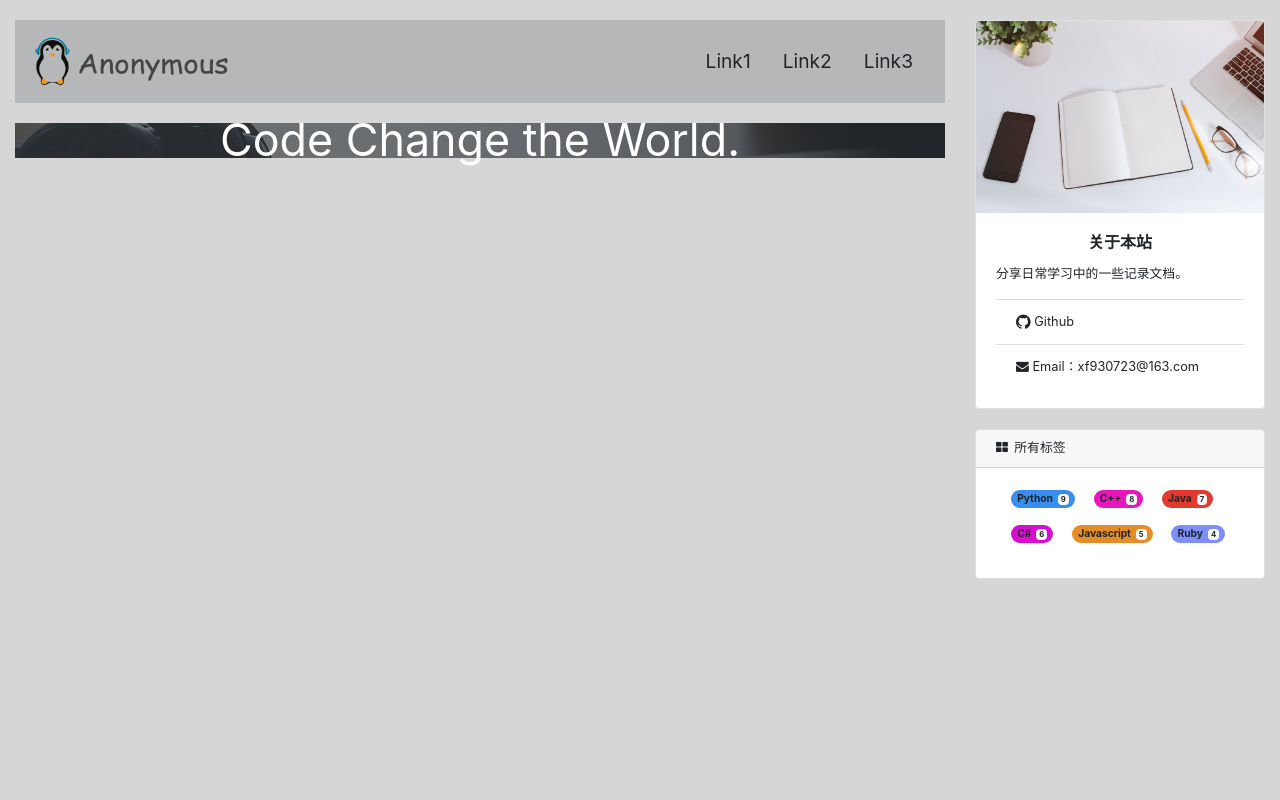
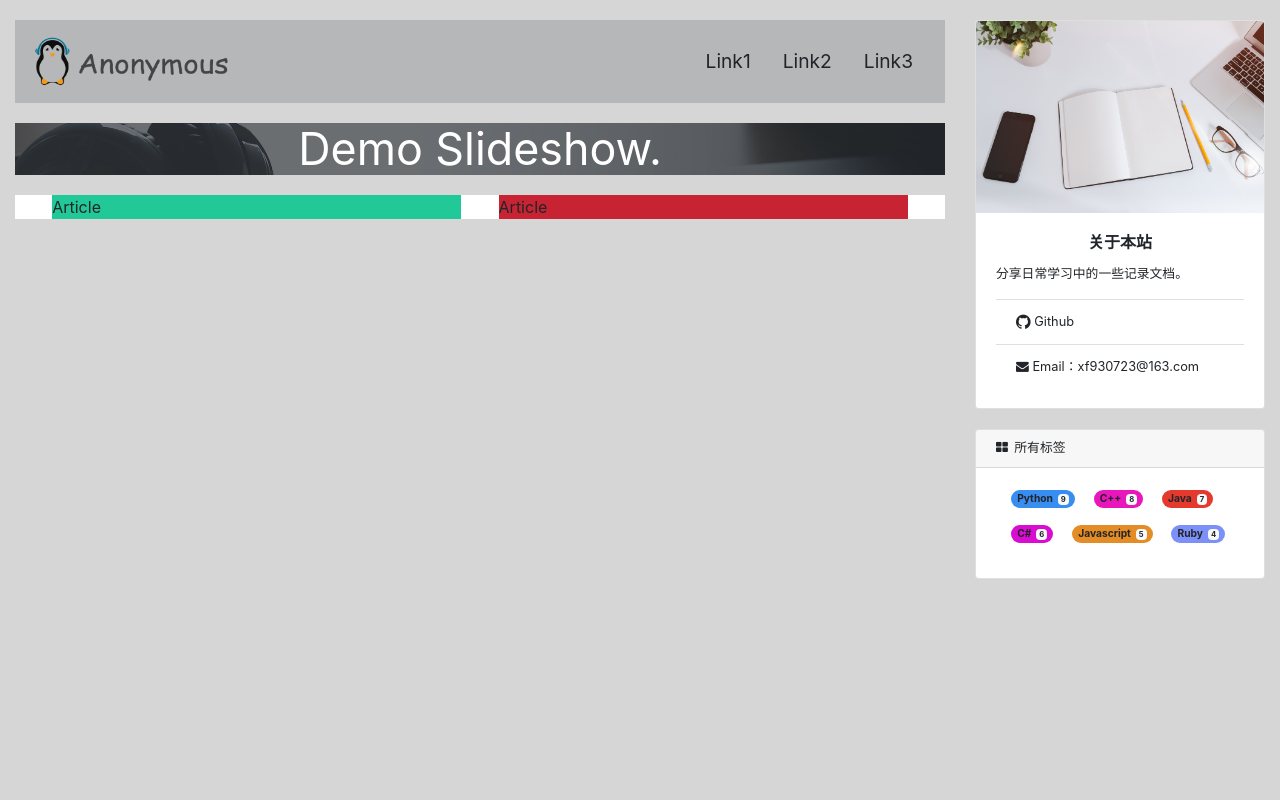
Before and after one commit to AnonymousXF/BlogV2.0, a Python web app: template app/templates/index.html in a window 1280 px wide. Run offline with Jinja, Linux system fonts and the light colour scheme; the template is opened without the code that fills it, so the values that code supplies are empty.

Commit message:
Update index.html

```diff
--- a/app/templates/index.html
+++ b/app/templates/index.html
@@ -3,7 +3,15 @@
 {% block content %}
     <div class="content">
         <div class="slideshow" style="background: url({{ url_for('static', filename='image/header-bg.jpg') }}) center center no-repeat;background-size: cover">
-            Code Change the World.
+            Demo Slideshow.
+        </div>
+        <div class="latest-list">
+            <div style="background-color: #20c997;width: 44%;margin-left: 4%;">
+                Article
+            </div>
+            <div style="background-color: #c82333;width: 44%;margin-left: 4%;">
+                Article
+            </div>
         </div>
     </div>
 {% endblock %}
```
